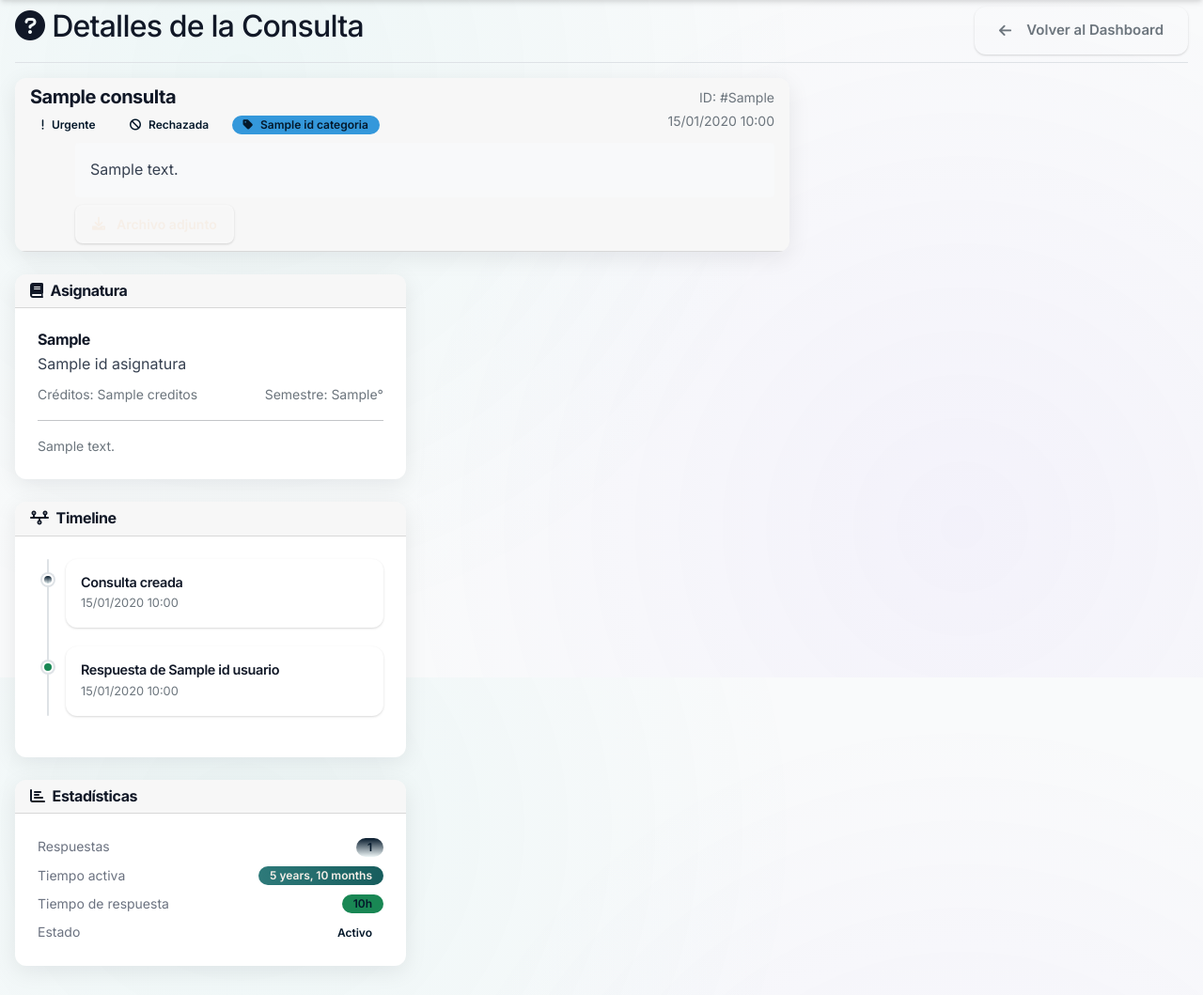
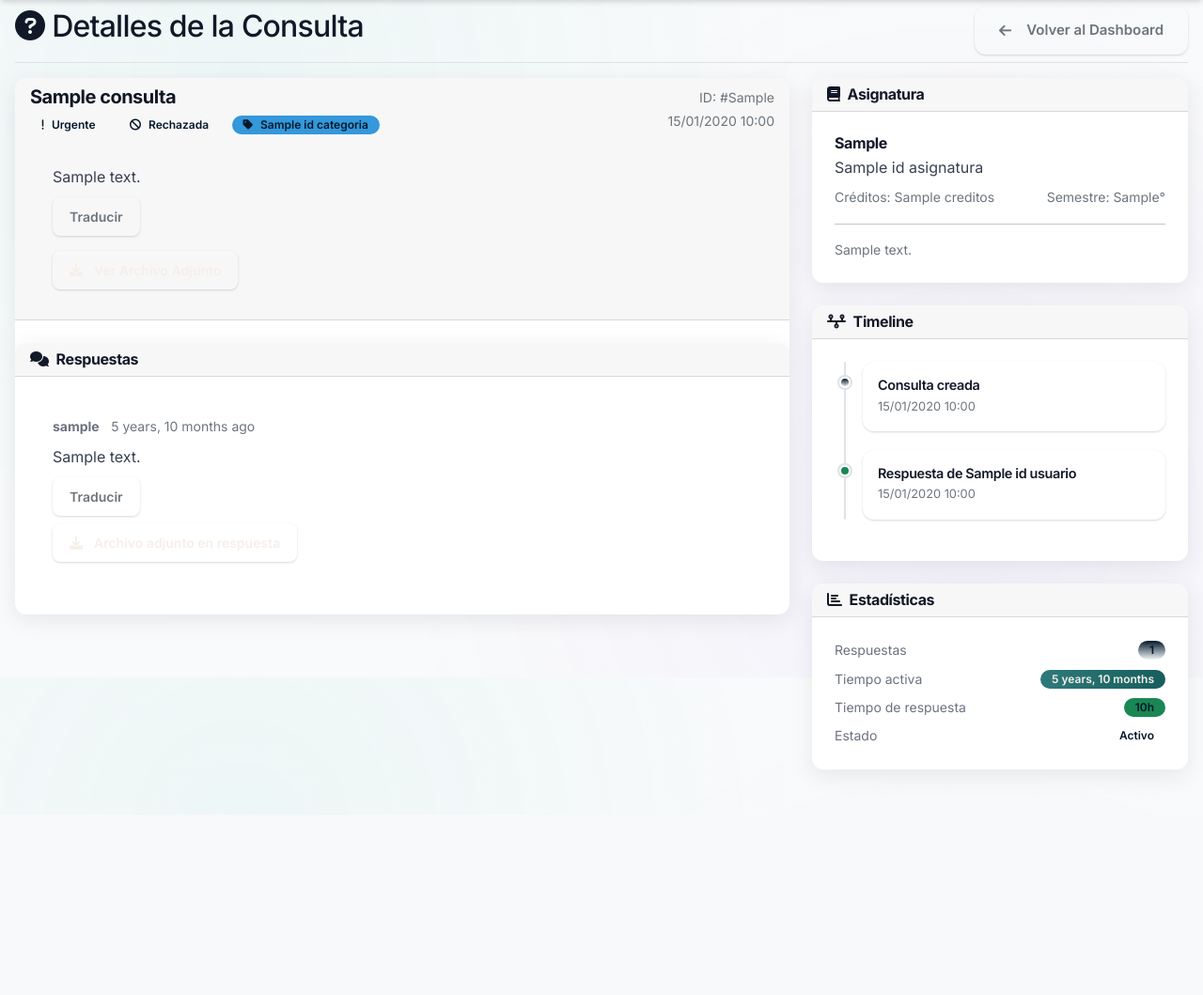
Before and after one commit to lucasUrrea/EduConnect, a Django app: template EduConnectApp/templates/EduConnectApp/ver_consulta.html in a window 1280 px wide. Shown: the part 79-1138 px from the top of the page at 94% size. After the commit the page ends 899 px from the top, so only its background shows below. Run offline with Django 5.2, Linux system fonts and the light colour scheme; the template is opened without the code that fills it: most values are stand-ins (such as "Sample title", 1, 10 or a date in 2020).

Commit message:
Feat: implementar funcionalidad de traducción en la vista de consultas

```diff
--- a/EduConnectApp/templates/EduConnectApp/ver_consulta.html
+++ b/EduConnectApp/templates/EduConnectApp/ver_consulta.html
@@ -27,7 +27,7 @@
             <div class="card-header">
                 <div class="d-flex justify-content-between align-items-start">
                     <div>
-                        <h5 class="mb-1">{{ consulta.titulo }}</h5>
+                        <h5 class="mb-1" id="consulta-titulo-{{ consulta.id_consulta }}">{{ consulta.titulo }}</h5>
                         <div class="mb-2">
                             <span class="badge badge-priority-{{ consulta.prioridad }}">
                                 {% if consulta.prioridad == 'baja' %}
@@ -69,53 +69,51 @@
                         </small>
                     </div>
                 </div>
-                    <div class="ms-5">
-                        <div class="bg-light p-3 rounded">
-                            <p class="mb-0 preline">{{ respuesta.contenido_respuesta }}</p>
+                <div class="card-body">
+                    <p class="mb-0 preline" id="consulta-descripcion-{{ consulta.id_consulta }}">{{ consulta.descripcion }}</p>
+                    <button class="btn btn-outline-secondary btn-sm mt-2" onclick="translateText('consulta-descripcion-{{ consulta.id_consulta }}')">Traducir</button>
+
+                    {% if consulta.adjunto_archivo %}
+                    <div class="mt-3">
+                        <a href="{{ consulta.adjunto_archivo.url }}" class="btn btn-outline-primary btn-sm" target="_blank">
+                            <i class="fas fa-download me-1"></i>Ver Archivo Adjunto
+                        </a>
+                    </div>
+                    {% endif %}
+                </div>
+            </div>
+
+            <div class="card mt-4">
+                <div class="card-header">
+                    <h6 class="mb-0">
+                        <i class="fas fa-comments me-2"></i>Respuestas
+                    </h6>
+                </div>
+                <div class="card-body">
+                    {% for respuesta in respuestas %}
+                        <div class="p-3 mb-3 {% if not forloop.last %}border-bottom{% endif %}">
+                            <div class="d-flex justify-content-between">
+                                <div>
+                                    <small class="fw-bold">{{ respuesta.id_docente.id_usuario.get_full_name|default:respuesta.id_docente.id_usuario.username }}</small>
+                                    <small class="text-muted ms-2">{{ respuesta.fecha_respuesta|timesince }} ago</small>
+                                </div>
+                            </div>
+                            <div class="mt-2">
+                                <p class="mb-0 preline" id="respuesta-contenido-{{ respuesta.id_respuesta }}">{{ respuesta.contenido_respuesta }}</p>
+                                <button class="btn btn-outline-secondary btn-sm mt-2" onclick="translateText('respuesta-contenido-{{ respuesta.id_respuesta }}')">Traducir</button>
                             </div>
 
                             {% if respuesta.adjunto_archivo %}
                             <div class="mt-2">
-                            <a href="{{ respuesta.adjunto_archivo }}" class="btn btn-outline-primary btn-sm" target="_blank">
-                                <i class="fas fa-download me-1"></i>Archivo adjunto
+                                <a href="{{ respuesta.adjunto_archivo.url }}" class="btn btn-outline-primary btn-sm" target="_blank">
+                                    <i class="fas fa-download me-1"></i>Archivo adjunto en respuesta
                                 </a>
                             </div>
                             {% endif %}
-
-
-                        {% if request.session.tipo_usuario == 'estudiante' and consulta.estado == 'respondida' %}
-                        <div class="mt-3 pt-3 border-top">
-                            <h6>¿Fue útil esta respuesta?</h6>
-                            <div class="d-flex align-items-center">
-                                {% if respuesta.calificacion_respuesta %}
-                                    <div class="me-3">
-                                        <strong>Tu calificación: </strong>
-                                        {% for i in "12345" %}
-                                            {% if forloop.counter <= respuesta.calificacion_respuesta %}
-                                                <i class="fas fa-star text-warning"></i>
-                                            {% else %}
-                                                <i class="far fa-star text-muted"></i>
-                                            {% endif %}
+                        </div>
+                    {% empty %}
+                        <p class="text-muted">Aún no hay respuestas para esta consulta.</p>
                     {% endfor %}
-                                    </div>
-                                {% else %}
-                                    <button class="btn btn-outline-primary btn-sm me-2"
-                                            data-respuesta-id="{{ respuesta.id_respuesta }}"
-                                            onclick="mostrarCalificacion(this.getAttribute('data-respuesta-id'))">
-                                        <i class="fas fa-star me-1"></i>Calificar respuesta
-                                    </button>
-                                {% endif %}
-
-                                <button class="btn btn-outline-success btn-sm">
-                                    <i class="fas fa-thumbs-up me-1"></i>Útil
-                                </button>
-                                <button class="btn btn-outline-danger btn-sm ms-2">
-                                    <i class="fas fa-thumbs-down me-1"></i>No útil
-                                </button>
-                            </div>
-                        </div>
-                        {% endif %}
-                    </div>
                 </div>
             </div>
         </div>
@@ -390,5 +388,61 @@ document.addEventListener('DOMContentLoaded', function() {
         }
     });
 });
+
+const originalTexts = {};
+
+function translateText(elementId) {
+    const element = document.getElementById(elementId);
+    const button = element.nextElementSibling;
+    const originalText = element.innerText;
+
+    // Guardar el texto original si no lo hemos hecho ya
+    if (!originalTexts[elementId]) {
+        originalTexts[elementId] = originalText;
+    }
+
+    button.disabled = true;
+    button.innerHTML = '<i class="fas fa-spinner fa-spin"></i> Traduciendo...';
+
+    fetch('/translate/', {
+        method: 'POST',
+        headers: {
+            'Content-Type': 'application/json',
+        },
+        body: JSON.stringify({ text: originalText })
+    })
+    .then(response => response.json())
+    .then(data => {
+        if (data.translation) {
+            element.innerText = data.translation;
+            // Cambiar el botón a "Revertir"
+            button.innerText = 'Revertir a Original';
+            button.onclick = function() { revertText(elementId); };
+        } else {
+            element.innerText = 'Error en la traducción.';
+        }
+    })
+    .catch(error => {
+        console.error('Error:', error);
+        element.innerText = 'Error al contactar el servicio de traducción.';
+    })
+    .finally(() => {
+        button.disabled = false;
+    });
+}
+
+function revertText(elementId) {
+    const element = document.getElementById(elementId);
+    const button = element.nextElementSibling;
+
+    // Restaurar el texto original
+    if (originalTexts[elementId]) {
+        element.innerText = originalTexts[elementId];
+    }
+
+    // Cambiar el botón de nuevo a "Traducir"
+    button.innerText = 'Traducir';
+    button.onclick = function() { translateText(elementId); };
+}
 </script>
 {% endblock %}
--- a/EduConnectApp/urls.py
+++ b/EduConnectApp/urls.py
@@ -27,6 +27,10 @@ urlpatterns = [
     path('mis-consultas/', views.mis_consultas, name='mis_consultas'),
     path('mi-progreso/', views.mi_progreso, name='mi_progreso'),
     path('perfil/editar/', views.editar_perfil, name='editar_perfil'),
+
+    # Translation endpoint
+    path('translate/', views.translate_text, name='translate_text'),
+
     # Temporary debug endpoint to receive computed styles from client for diagnostics
     path('debug/_css_report/', views.debug_css_report, name='debug_css_report'),
 ]
--- a/requirements.txt
+++ b/requirements.txt
@@ -6,3 +6,4 @@ psycopg2-binary==2.9.10
 whitenoise==6.6.0
 python-decouple==3.8
 dj-database-url==2.1.0
+translators==5.9.2
```
Also changed, not shown: EduConnectApp/views.py (+26 -0 lines). Lines whose indentation alone changed are shown as unchanged.
